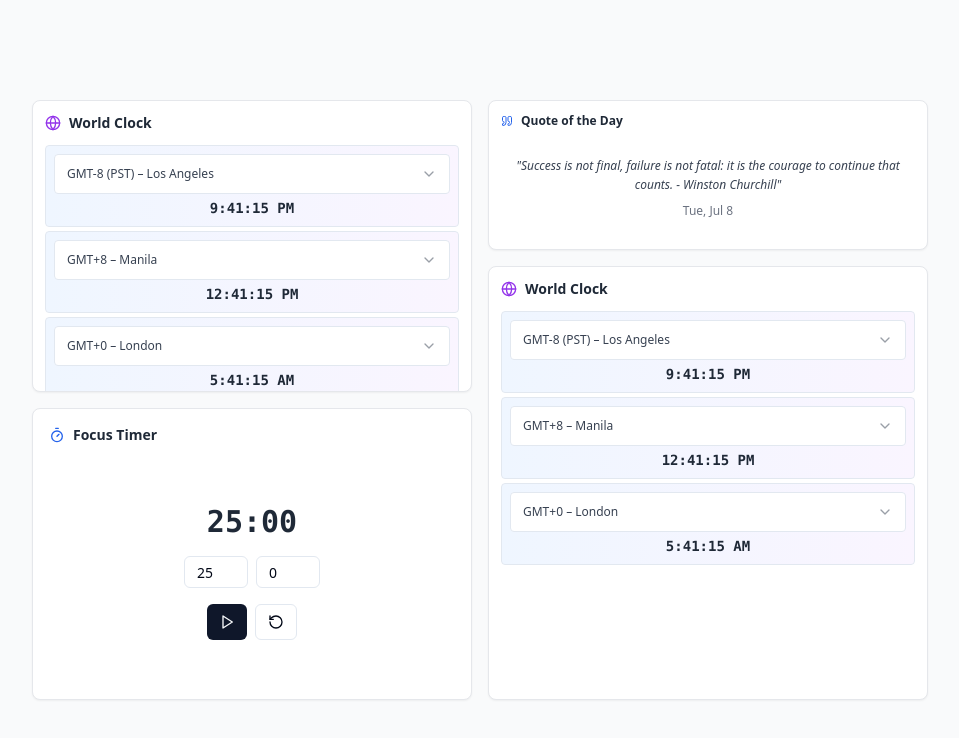
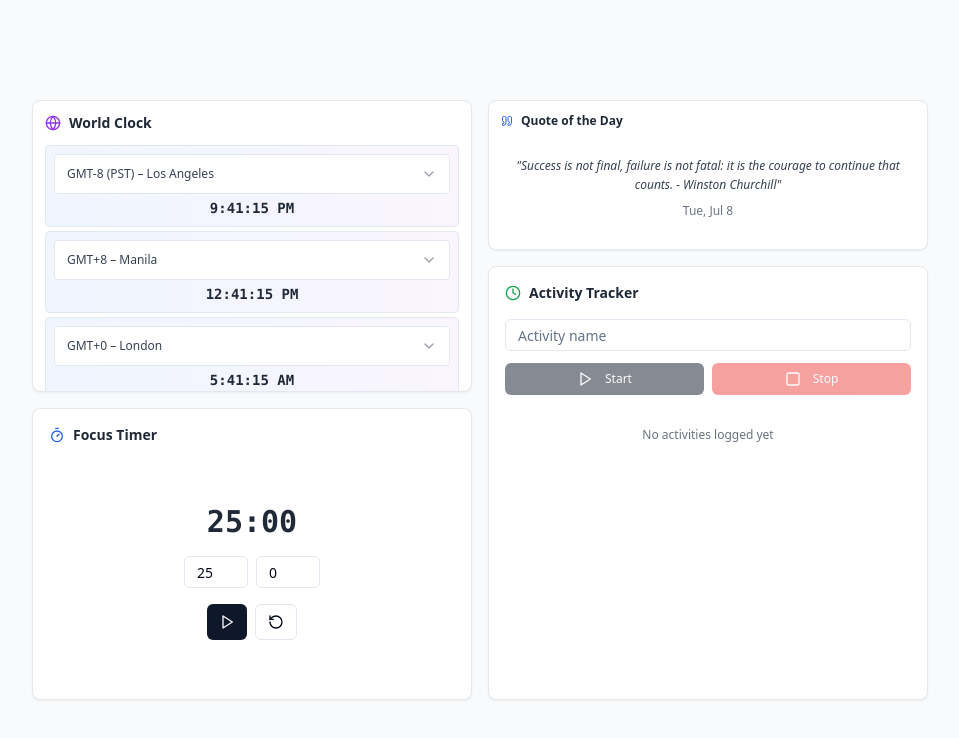
Before and after one commit to elixtcode/notion-zen-dashboard, a React (Vite) app: page / in a window 1280 px wide. Shown: the top 738 px of the page, without its empty margins (160-1119 px from the left). Built offline with nearby package versions, Linux system fonts and the light colour scheme.

Commit message:
Manual edit: src/components/ActivityTracker.tsx
Edited UI in Lovable

```diff
--- a/src/components/ActivityTracker.tsx
+++ b/src/components/ActivityTracker.tsx
@@ -1,124 +1,275 @@
 import React, { useState, useEffect } from 'react';
-import { Globe } from 'lucide-react';
-import { Select, SelectContent, SelectItem, SelectTrigger, SelectValue } from '@/components/ui/select';
+import { Button } from '@/components/ui/button';
+import { Input } from '@/components/ui/input';
+import { Clock, Play, Square, Edit2, Check, X, Download } from 'lucide-react';
 
-interface Clock {
+interface Activity {
   id: string;
-  city: string;
-  timezone: string;
+  name: string;
+  startTime: Date;
+  endTime?: Date;
+  duration: number;
 }
 
-const WORLD_CITIES = [
-  { city: 'Baker Island', timezone: 'Etc/GMT+12', gmt: 'GMT-12' },
-  { city: 'Honolulu', timezone: 'Pacific/Honolulu', gmt: 'GMT-10 (HST)' },
-  { city: 'Anchorage', timezone: 'America/Anchorage', gmt: 'GMT-9 (AKST)' },
-  { city: 'Los Angeles', timezone: 'America/Los_Angeles', gmt: 'GMT-8 (PST)' },
-  { city: 'Denver', timezone: 'America/Denver', gmt: 'GMT-7 (MST)' },
-  { city: 'Chicago', timezone: 'America/Chicago', gmt: 'GMT-6 (CST)' },
-  { city: 'New York', timezone: 'America/New_York', gmt: 'GMT-5 (EST)' },
-  { city: 'Caracas', timezone: 'America/Caracas', gmt: 'GMT-4' },
-  { city: 'Buenos Aires', timezone: 'America/Argentina/Buenos_Aires', gmt: 'GMT-3' },
-  { city: 'South Georgia', timezone: 'Atlantic/South_Georgia', gmt: 'GMT-2' },
-  { city: 'Azores', timezone: 'Atlantic/Azores', gmt: 'GMT-1' },
-  { city: 'London', timezone: 'Europe/London', gmt: 'GMT+0' },
-  { city: 'Berlin', timezone: 'Europe/Berlin', gmt: 'GMT+1' },
-  { city: 'Cairo', timezone: 'Africa/Cairo', gmt: 'GMT+2' },
-  { city: 'Moscow', timezone: 'Europe/Moscow', gmt: 'GMT+3' },
-  { city: 'Dubai', timezone: 'Asia/Dubai', gmt: 'GMT+4' },
-  { city: 'Karachi', timezone: 'Asia/Karachi', gmt: 'GMT+5' },
-  { city: 'Dhaka', timezone: 'Asia/Dhaka', gmt: 'GMT+6' },
-  { city: 'Bangkok', timezone: 'Asia/Bangkok', gmt: 'GMT+7' },
-  { city: 'Singapore', timezone: 'Asia/Singapore', gmt: 'GMT+8' },
-  { city: 'Manila', timezone: 'Asia/Manila', gmt: 'GMT+8' },
-  { city: 'Tokyo', timezone: 'Asia/Tokyo', gmt: 'GMT+9' },
-  { city: 'Sydney', timezone: 'Australia/Sydney', gmt: 'GMT+10' },
-  { city: 'Noumea', timezone: 'Pacific/Noumea', gmt: 'GMT+11' },
-  { city: 'Auckland', timezone: 'Pacific/Auckland', gmt: 'GMT+12' }
-];
+interface EditingState {
+  id: string;
+  field: 'name' | 'duration';
+  value: string;
+}
 
-const WorldClock = () => {
-  const [currentTime, setCurrentTime] = useState(new Date());
-  const [clocks, setClocks] = useState<Clock[]>([
-    { id: '1', city: 'Los Angeles', timezone: 'America/Los_Angeles' },
-    { id: '2', city: 'Manila', timezone: 'Asia/Manila' },
-    { id: '3', city: 'London', timezone: 'Europe/London' },
-  ]);
+const ActivityTracker = () => {
+  const [activityName, setActivityName] = useState('');
+  const [currentActivity, setCurrentActivity] = useState<Activity | null>(null);
+  const [activities, setActivities] = useState<Activity[]>([]);
+  const [editing, setEditing] = useState<EditingState | null>(null);
+  const [visibleCount, setVisibleCount] = useState(3);
 
   useEffect(() => {
-    const timer = setInterval(() => {
-      setCurrentTime(new Date());
-    }, 1000);
-    return () => clearInterval(timer);
+    const stored = localStorage.getItem('activities');
+    if (stored) {
+      const parsed = JSON.parse(stored);
+      setActivities(parsed.map((a: any) => ({
+        ...a,
+        startTime: new Date(a.startTime),
+        endTime: a.endTime ? new Date(a.endTime) : undefined
+      })));
+    }
   }, []);
 
-  const formatTime = (date: Date, timezone: string) => {
-    return date.toLocaleString('en-US', {
-      timeZone: timezone,
-      hour: 'numeric',
-      minute: '2-digit',
-      second: '2-digit',
-      hour12: true,
-    });
+  useEffect(() => {
+    localStorage.setItem('activities', JSON.stringify(activities));
+  }, [activities]);
+
+  const startActivity = () => {
+    if (!activityName.trim()) return;
+    const newActivity: Activity = {
+      id: Date.now().toString(),
+      name: activityName,
+      startTime: new Date(),
+      duration: 0
+    };
+    setCurrentActivity(newActivity);
+    setActivityName('');
   };
 
-  const handleCityChange = (clockId: string, newCity: string) => {
-    const cityInfo = WORLD_CITIES.find((c) => c.city === newCity);
-    if (!cityInfo) return;
-    setClocks((prev) =>
-      prev.map((clock) =>
-        clock.id === clockId
-          ? { ...clock, city: cityInfo.city, timezone: cityInfo.timezone }
-          : clock
-      )
-    );
+  const stopActivity = () => {
+    if (!currentActivity) return;
+    const endTime = new Date();
+    const durationInSeconds = Math.round((endTime.getTime() - currentActivity.startTime.getTime()) / 1000);
+    const completedActivity = {
+      ...currentActivity,
+      endTime,
+      duration: durationInSeconds
+    };
+    setActivities(prev => [completedActivity, ...prev]);
+    setCurrentActivity(null);
   };
 
-  const getCityInfo = (city: string) => {
-    return WORLD_CITIES.find((c) => c.city === city) || WORLD_CITIES[0];
+  const deleteActivity = (id: string) => {
+    setActivities(prev => prev.filter(a => a.id !== id));
+  };
+
+  const formatDuration = (seconds: number) => {
+    const h = Math.floor(seconds / 3600);
+    const m = Math.floor((seconds % 3600) / 60);
+    const s = Math.floor(seconds % 60);
+    return `${h.toString().padStart(2, '0')}:${m.toString().padStart(2, '0')}:${s.toString().padStart(2, '0')}`;
+  };
+
+  const parseDuration = (timeString: string): number => {
+    const parts = timeString.split(':');
+    if (parts.length !== 3) return 0;
+    const hours = parseInt(parts[0]) || 0;
+    const minutes = parseInt(parts[1]) || 0;
+    const seconds = parseInt(parts[2]) || 0;
+    return hours * 3600 + minutes * 60 + seconds;
+  };
+
+  const getTotalTime = () => {
+    const totalSeconds = activities.reduce((sum, activity) => sum + activity.duration, 0);
+    return formatDuration(totalSeconds);
+  };
+
+  const startEditing = (id: string, field: 'name' | 'duration', currentValue: string) => {
+    setEditing({ id, field, value: currentValue });
+  };
+
+  const cancelEditing = () => {
+    setEditing(null);
+  };
+
+  const saveEdit = () => {
+    if (!editing) return;
+    setActivities(prev => prev.map(activity => {
+      if (activity.id === editing.id) {
+        if (editing.field === 'name') {
+          return { ...activity, name: editing.value.trim() || activity.name };
+        } else if (editing.field === 'duration') {
+          const newDuration = parseDuration(editing.value);
+          return { ...activity, duration: newDuration > 0 ? newDuration : activity.duration };
+        }
+      }
+      return activity;
+    }));
+    setEditing(null);
+  };
+
+  const handleKeyPress = (e: React.KeyboardEvent) => {
+    if (e.key === 'Enter') saveEdit();
+    else if (e.key === 'Escape') cancelEditing();
+  };
+
+  const exportToCSV = () => {
+    const header = 'Name,Start Time,End Time,Duration (seconds)';
+    const rows = activities.map(a => {
+      return `${a.name},${a.startTime.toISOString()},${a.endTime?.toISOString() || ''},${a.duration}`;
+    });
+    const csvContent = [header, ...rows].join('\n');
+    const blob = new Blob([csvContent], { type: 'text/csv;charset=utf-8;' });
+    const url = URL.createObjectURL(blob);
+    const link = document.createElement('a');
+    link.setAttribute('href', url);
+    link.setAttribute('download', 'activity_log.csv');
+    link.click();
   };
 
   return (
-    <div className="p-3 h-full flex flex-col">
-      <div className="flex items-center gap-2 mb-3">
-        <Globe className="h-4 w-4 text-purple-600" />
-        <h2 className="text-sm font-semibold text-gray-800">World Clock</h2>
+    <div className="p-4 h-full flex flex-col">
+      {/* header + CSV */}
+      <div className="flex items-center justify-between mb-4">
+        <div className="flex items-center gap-2">
+          <Clock className="h-4 w-4 text-green-600" />
+          <h2 className="text-sm font-semibold text-gray-800">Activity Tracker</h2>
+        </div>
+        {activities.length > 0 && (
+          <Button onClick={exportToCSV} size="sm" className="h-7 px-2 text-xs">
+            <Download className="h-4 w-4 mr-1" /> CSV
+          </Button>
+        )}
       </div>
 
-      <div className="flex flex-col gap-1 h-full justify-start">
-        {clocks.map((clock) => {
-          const cityInfo = getCityInfo(clock.city);
-          const time = formatTime(currentTime, clock.timezone);
+      {/* input + buttons */}
+      <div className="space-y-3 mb-4">
+        <Input
+          placeholder="Activity name"
+          value={activityName}
+          onChange={(e) => setActivityName(e.target.value)}
+          disabled={!!currentActivity}
+          className="text-xs h-8"
+        />
+        <div className="flex gap-2">
+          <Button onClick={startActivity} disabled={!activityName.trim() || !!currentActivity} className="flex-1 text-xs h-8">
+            <Play className="h-3 w-3 mr-1" /> Start
+          </Button>
+          <Button onClick={stopActivity} disabled={!currentActivity} variant="destructive" className="flex-1 text-xs h-8">
+            <Square className="h-3 w-3 mr-1" /> Stop
+          </Button>
+        </div>
+        {currentActivity && (
+          <div>
+            <div className="text-green-600 text-xs font-semibold mb-1 animate-pulse">🟢 Running Time</div>
+            <div className="bg-green-50 p-2 rounded text-xs">
+              <div className="font-medium text-green-800">{currentActivity.name}</div>
+              <div className="text-green-600">Started at {currentActivity.startTime.toLocaleTimeString()}</div>
+            </div>
+          </div>
+        )}
+      </div>
 
-          return (
-            <div
-              key={clock.id}
-              className="bg-gradient-to-r from-blue-50 to-purple-50 rounded border p-2 flex flex-col justify-center"
-              style={{ minHeight: '68px' }}
-            >
-              <Select
-                value={clock.city}
-                onValueChange={(value) => handleCityChange(clock.id, value)}
-              >
-                <SelectTrigger className="w-full mb-1 border rounded text-xs font-medium text-gray-700">
-                  <SelectValue placeholder="Select city" />
-                </SelectTrigger>
-                <SelectContent>
-                  {WORLD_CITIES.map((city) => (
-                    <SelectItem key={city.city} value={city.city}>
-                      {`${city.gmt} – ${city.city}`}
-                    </SelectItem>
-                  ))}
-                </SelectContent>
-              </Select>
-              <div className="text-center">
-                <div className="text-sm font-mono font-bold text-gray-800">{time}</div>
+      {/* activity list */}
+      <div className="flex-1 overflow-y-auto">
+        {activities.length > 0 && (
+          <div className="mb-3 text-center">
+            <div className="text-xs font-semibold text-gray-800 bg-gray-100 px-2 py-1 rounded">
+              Total Time Logged: {getTotalTime()}
+            </div>
+          </div>
+        )}
+        <div className="space-y-2">
+          {activities.length === 0 ? (
+            <div className="text-xs text-gray-500 text-center py-4">No activities logged yet</div>
+          ) : (
+            <div className="space-y-1">
+              <div className="grid grid-cols-3 gap-2 text-xs font-medium text-gray-600 border-b pb-1">
+                <div>Activity</div>
+                <div className="text-right col-span-2">Duration</div>
               </div>
+              {activities.slice(0, visibleCount).map((activity) => (
+                <div key={activity.id} className="grid grid-cols-3 gap-2 text-xs py-1 border-b border-gray-100">
+                  <div className="flex items-center">
+                    {editing?.id === activity.id && editing.field === 'name' ? (
+                      <div className="flex items-center gap-1 flex-1">
+                        <Input
+                          value={editing.value}
+                          onChange={(e) => setEditing({ ...editing, value: e.target.value })}
+                          onKeyDown={handleKeyPress}
+                          className="text-xs h-6 px-2 w-full"
+                          autoFocus
+                        />
+                        <div className="flex gap-1 w-1/2">
+                          <Button onClick={saveEdit} size="sm" className="h-6 w-full text-xs">
+                            <Check className="h-3 w-3" />
+                          </Button>
+                          <Button onClick={cancelEditing} size="sm" variant="outline" className="h-6 w-full text-xs">
+                            <X className="h-3 w-3" />
+                          </Button>
+                        </div>
+                      </div>
+                    ) : (
+                      <div onClick={() => startEditing(activity.id, 'name', activity.name)} className="flex items-center gap-1 cursor-pointer hover:bg-gray-50 p-1 rounded flex-1">
+                        <span className="font-medium text-gray-800 truncate w-full">{activity.name}</span>
+                        <Edit2 className="h-3 w-3 text-gray-400" />
+                      </div>
+                    )}
+                  </div>
+
+                  <div className="col-span-2 flex items-center justify-end gap-1">
+                    {editing?.id === activity.id && editing.field === 'duration' ? (
+                      <>
+                        <Input
+                          value={editing.value}
+                          onChange={(e) => setEditing({ ...editing, value: e.target.value })}
+                          onKeyDown={handleKeyPress}
+                          className="text-xs h-6 px-2 w-24 text-right font-mono"
+                          placeholder="HH:MM:SS"
+                          autoFocus
+                        />
+                        <div className="flex gap-1 w-1/2">
+                          <Button onClick={saveEdit} size="sm" className="h-6 w-full text-xs">
+                            <Check className="h-3 w-3" />
+                          </Button>
+                          <Button onClick={cancelEditing} size="sm" variant="outline" className="h-6 w-full text-xs">
+                            <X className="h-3 w-3" />
+                          </Button>
+                        </div>
+                      </>
+                    ) : (
+                      <>
+                        <div onClick={() => startEditing(activity.id, 'duration', formatDuration(activity.duration))} className="flex items-center gap-1 cursor-pointer hover:bg-gray-50 p-1 rounded">
+                          <span className="text-gray-600 font-mono">{formatDuration(activity.duration)}</span>
+                          <Edit2 className="h-3 w-3 text-gray-400" />
+                        </div>
+                        <Button onClick={() => deleteActivity(activity.id)} size="sm" variant="outline" className="h-6 px-1 text-xs">
+                          ✕
+                        </Button>
+                      </>
+                    )}
+                  </div>
+                </div>
+              ))}
+              {activities.length > visibleCount && (
+                <div className="text-center">
+                  <Button onClick={() => setVisibleCount(c => c + 3)} size="sm" variant="outline" className="mt-2 h-7 text-xs">
+                    Show more
+                  </Button>
+                </div>
+              )}
             </div>
-          );
-        })}
+          )}
+        </div>
       </div>
     </div>
   );
 };
 
-export default WorldClock;
+export default ActivityTracker;
```
